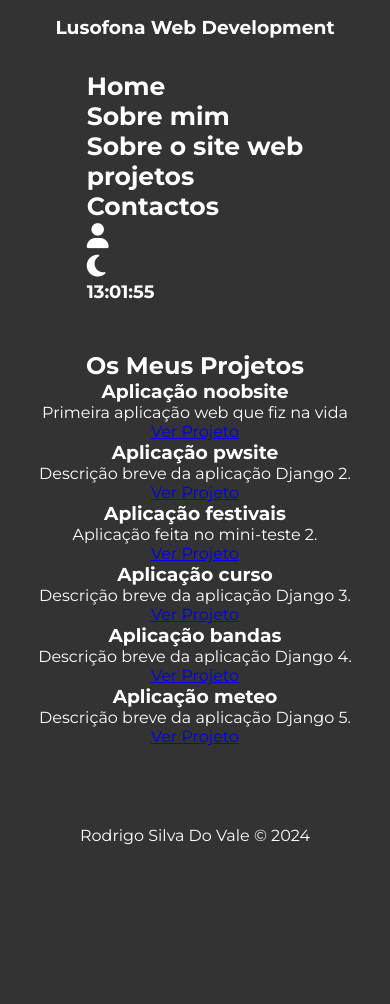
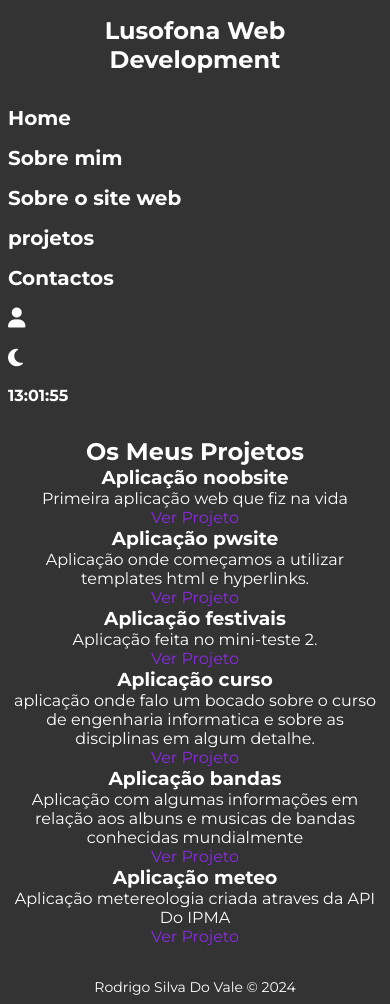
Before and after one commit to rodrigoSvale/a22203479-projeto-pw, a Django app: page /projetos/ in a window 390 px wide. Before the commit the page ends 845 px from the top, so only its background shows below. Run offline with Django 4.2, Linux system fonts and the light colour scheme; some libraries are stand-ins or nearby versions.

Commit message:
projeto final

```diff
--- a/Portfolio/static/Portfolio/styles.css
+++ b/Portfolio/static/Portfolio/styles.css
@@ -14,6 +14,12 @@ body {
     align-items: center;
     height: 100vh;
     margin: 0;
+}
+
+/* Estilos do ícone do clima */
+#weather-icon {
+    height: 50px; /* Altere para a altura desejada */
+    width: 50px;  /* Altere para a largura desejada */
 }
 
 /* Grid Container */
@@ -60,12 +66,22 @@ nav ul li {
 
 nav ul li a {
     color: white;
-    text-decoration: none;
+    text-decoration: none; /* Remove sublinhado dos links */
     font-weight: bold;
 }
 
 nav ul li a:hover {
     color: #ff6347;
+    text-decoration: underline; /* Adiciona sublinhado no hover, opcional */
+}
+
+/* Links no modo escuro */
+body.dark-mode a {
+    color: #ff6347; /* Cor dos links no modo escuro */
+}
+
+body.dark-mode a:hover {
+    color: #ff4500; /* Cor dos links no hover no modo escuro */
 }
 
 /* Aside */
@@ -93,6 +109,16 @@ nav ul li a:hover {
     background: #333;
     text-align: center; /* Centraliza o texto */
     color: white;
+}
+
+.main-content a {
+    color: #8a2be2; /* Cor dos links na main content */
+    text-decoration: none; /* Remove sublinhado dos links */
+}
+
+.main-content a:hover {
+    color: #551a8b; /* Cor dos links no hover */
+    text-decoration: underline; /* Adiciona sublinhado no hover, opcional */
 }
 
 /* Footer */
@@ -148,11 +174,11 @@ body.dark-mode #dark-mode-toggle {
 }
 #dark-mode-toggle:hover {
     color: #ff6347;
-    cursor:pointer;
+    cursor: pointer;
 }
 .dark-mode #dark-mode-toggle:hover {
     color: #ff6347;
-    cursor:pointer;
+    cursor: pointer;
 }
 
 /* Relógio */
@@ -174,15 +200,55 @@ body.dark-mode #clock {
     }
 
     nav {
-        flex-direction: row;
+        flex-direction: column;
         justify-content: space-around;
     }
 
     nav ul {
-        flex-direction: row;
+        flex-direction: column;
     }
 
     nav ul li {
-        margin: 0;
+        margin: 0.5rem 0;
+    }
+
+    .main-content {
+        padding: 1rem;
+    }
+
+    .aside {
+        padding: 1rem;
     }
 }
+
+@media (max-width: 480px) {
+    nav {
+        font-size: 20px;
+        padding: 0.5rem;
+    }
+
+    nav ul li {
+        margin-bottom: 1rem;
+    }
+
+    header.hero h3 {
+        font-size: 1.5rem;
+    }
+
+    #clock {
+        font-size: 16px;
+    }
+
+    .main-content {
+        padding: 0.5rem;
+    }
+
+    .aside {
+        padding: 0.5rem;
+    }
+
+    footer {
+        padding: 0.5rem;
+        font-size: 0.875rem;
+    }
+}
--- a/Portfolio/templates/Portfolio/layout.html
+++ b/Portfolio/templates/Portfolio/layout.html
@@ -15,6 +15,9 @@
     <div class="grid-container">
         <header class="hero">
             <h3>Lusofona Web Development</h3>
+            <div id="weather">
+                <img id="weather-icon" src="" alt="Weather Icon" style="display:none; height: 50px; width: 50px;">
+            </div>
         </header>
         <nav>
             <ul>
--- a/Portfolio/templates/Portfolio/projetos.html
+++ b/Portfolio/templates/Portfolio/projetos.html
@@ -15,7 +15,7 @@
             </div>
             <div class="project-item">
                 <h3>Aplicação pwsite</h3>
-                <p>Descrição breve da aplicação Django 2.</p>
+                <p>Aplicação onde começamos a utilizar templates html e hyperlinks.</p>
                 <a href="{% url 'pwsite:index' %}">Ver Projeto</a>
             </div>
             <div class="project-item">
@@ -25,17 +25,17 @@
             </div>
             <div class="project-item">
                 <h3>Aplicação curso </h3>
-                <p>Descrição breve da aplicação Django 3.</p>
+                <p>aplicação onde falo um bocado sobre o curso de engenharia informatica e sobre as disciplinas em algum detalhe.</p>
                 <a href="{% url 'cursos:index' %}">Ver Projeto</a>
             </div>
             <div class="project-item">
                 <h3>Aplicação bandas </h3>
-                <p>Descrição breve da aplicação Django 4.</p>
+                <p>Aplicação com algumas informações em relação aos albuns e musicas de bandas conhecidas mundialmente</p>
                 <a href="{% url 'bandas:index' %}">Ver Projeto</a>
             </div>
             <div class="project-item">
                 <h3>Aplicação meteo </h3>
-                <p>Descrição breve da aplicação Django 5.</p>
+                <p>Aplicação metereologia criada atraves da API Do IPMA</p>
                 <a href="{% url 'meteo:index' %}">Ver Projeto</a>
             </div>
         </div>
--- a/meteo/templates/meteo/cities.html
+++ b/meteo/templates/meteo/cities.html
@@ -10,7 +10,6 @@
 <body>
     <header>
         <div class="navbar">
-            <img src="{% static 'meteo/logo.png' %}" alt="Logo" class="logo">
             <div class="navbar-title">MetPortugal</div>
             <nav>
                 <ul>
--- a/meteo/templates/meteo/layout.html
+++ b/meteo/templates/meteo/layout.html
@@ -10,7 +10,6 @@
 <body>
     <header>
         <div class="navbar">
-            <img src="{% static 'meteo/logo.png' %}" alt="Logo" class="logo">
             <div class="navbar-title">MetPortugal</div>
             <nav>
                 <ul>
```
Also changed, not shown: Portfolio/templates/Portfolio/aboutsite.html (+8 -1 lines), static/Portfolio/styles.css (+72 -6 lines), Portfolio/static/Portfolio/scripts.js (line endings or trailing spaces), Portfolio/urls.py (line endings or trailing spaces), Portfolio/views.py (line endings or trailing spaces), meteo/views.py (line endings or trailing spaces), static/Portfolio/scripts.js (line endings or trailing spaces), 2 other files.
